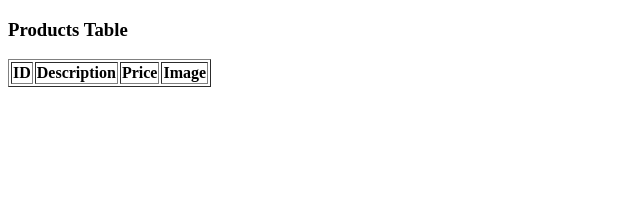
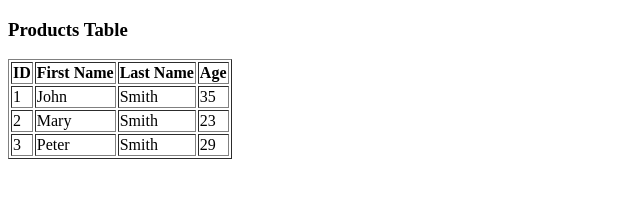
Before and after one commit to eenaranj/CIS385F24_SUN, a plain HTML site: page 20241020/index.html in a window 1280 px wide. Shown: the whole page, without its empty margins (0-640 px from the left). Drawn offline with Linux system fonts and the light colour scheme.

Commit message:
Add files via upload

```diff
--- a/20241020/index.html
+++ b/20241020/index.html
@@ -7,22 +7,38 @@
     <title>JS Objects</title>
 
     <script>
+
         window.onload = function () {
-            console.log("Page loaded!");
+
+            loadData();
+        };
+
+        function loadData(){
             // Create an array of objects
-
+            var people = [
+                { id: 1, fname: "John", lname: "Smith", age: 35 }, // [0]
+                { id: 2, fname: "Mary", lname: "Smith", age: 23 }, // [1]
+                { id: 3, fname: "Peter", lname: "Smith", age: 29 } // [2]
+            ];
 
             // Create a string variable
-
+            var table_row = "";
 
             // Loop through the array of objects
+            for (var i = 0; i < people.length; i++) {
+                table_row += "<tr>";
+                table_row += "<td>" + people[i].id + "</td>";
+                table_row += "<td>" + people[i].fname + "</td>";
+                table_row += "<td>" + people[i].lname + "</td>";
+                table_row += "<td>" + people[i].age + "</td>";
+                table_row += "</tr>";
+            }
 
             // Update table
-            document.getElementById("products1").innerHTML = ; // load to table
-
-
-
-        };
+            // load to table line 56
+            document.getElementById("people_table").innerHTML =
+                table_row;
+        }
 
     </script>
 
@@ -36,13 +52,17 @@
         <thead>
             <tr>
                 <th>ID</th>
-                <th>Description</th>
-                <th>Price</th>
-                <th>Image</th>
+                <th>First Name</th>
+                <th>Last Name</th>
+                <th>Age</th>
             </tr>
         </thead>
-        <tbody id="products1"></tbody>
+        <tbody id="people_table"></tbody>
     </table>
+
+    <script>
+
+    </script>
 
 </body>
 
```
